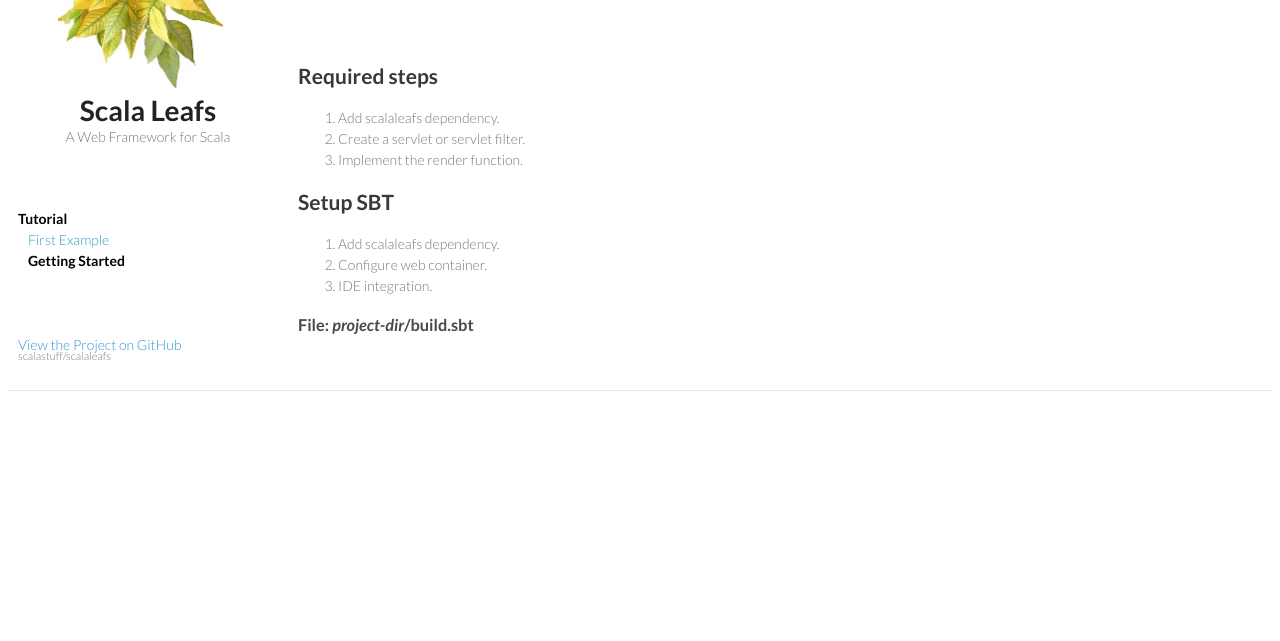
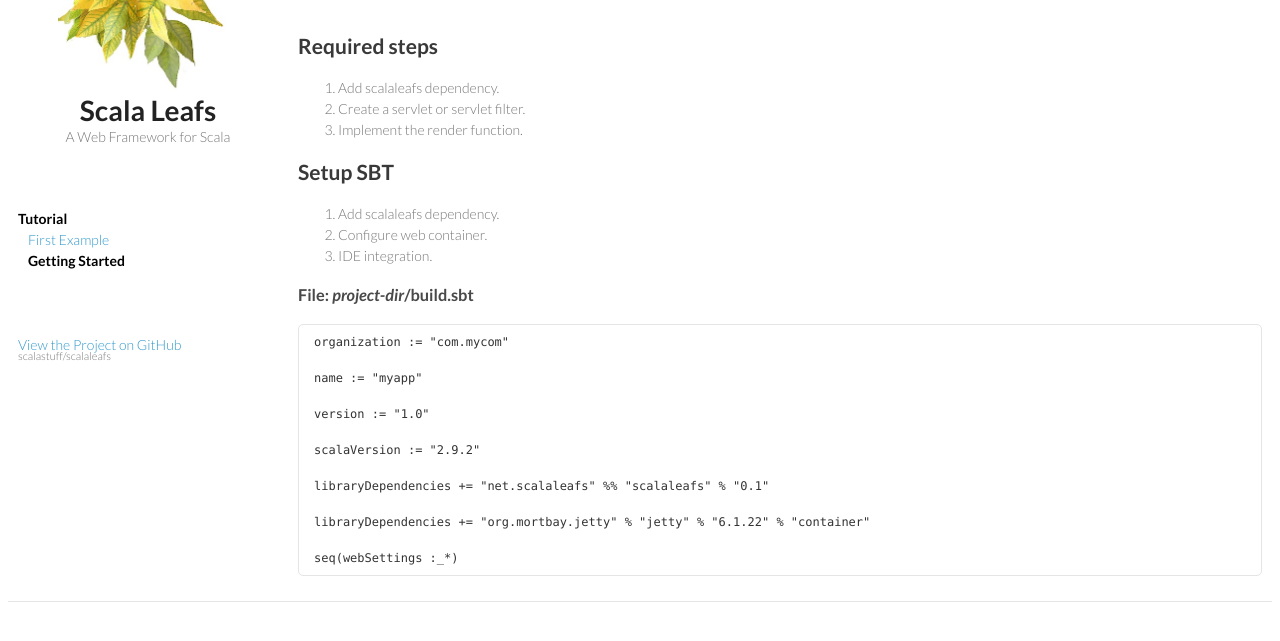
Before and after one commit to scalastuff/scalaleafs, a Jekyll site: the page built from getting-started.md, in a window 1280 px wide. Shown: the top 641 px of the page. Built offline with Jekyll 4.4.1, drawn with Linux system fonts in a browser that asks for light colours.

Commit message:
Updated getting-started.md

````diff
--- a/getting-started.md
+++ b/getting-started.md
@@ -18,3 +18,18 @@
 3. IDE integration.
 
 ### File: *project-dir*/build.sbt
+```
+organization := "com.mycom"
+
+name := "myapp"
+
+version := "1.0"
+
+scalaVersion := "2.9.2"
+
+libraryDependencies += "net.scalaleafs" %% "scalaleafs" % "0.1"
+
+libraryDependencies += "org.mortbay.jetty" % "jetty" % "6.1.22" % "container"
+
+seq(webSettings :_*)
+```
````
